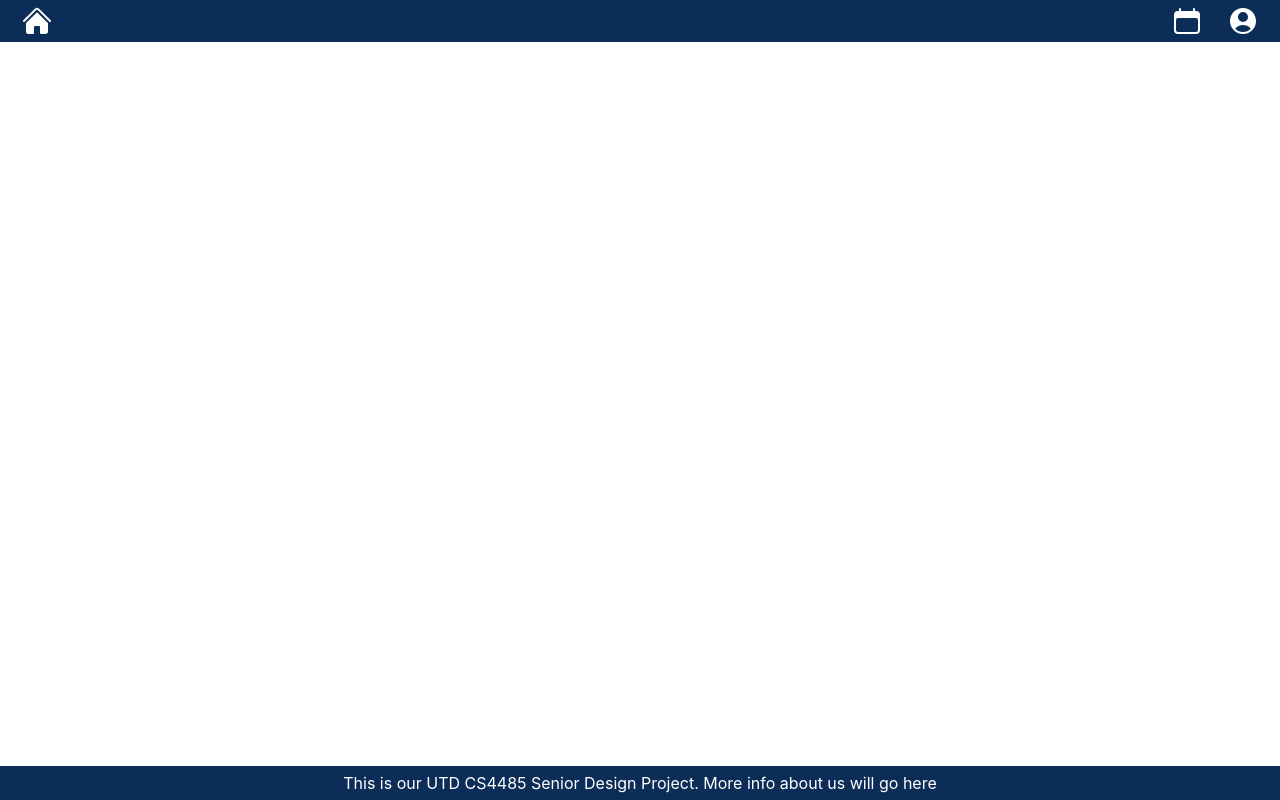
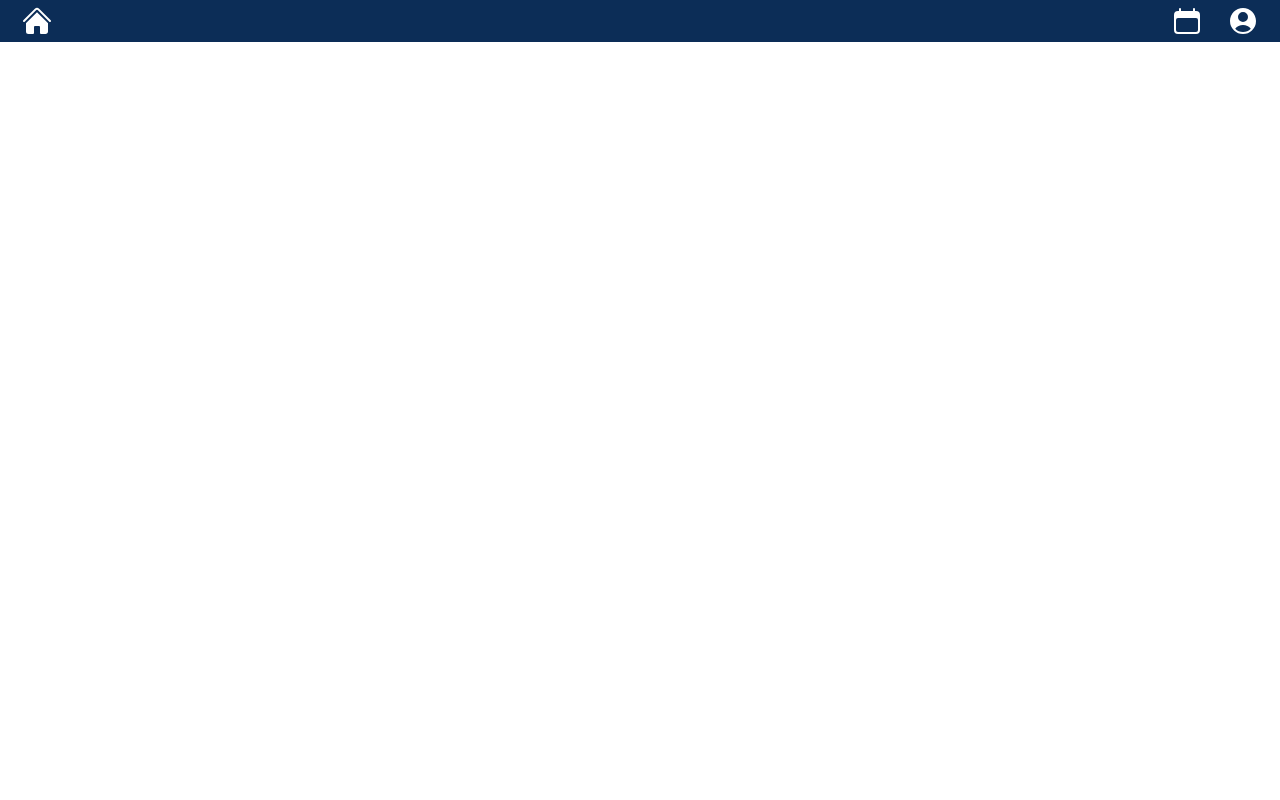
Before and after one commit to nealgandhi/CS4485, a React (Create React App) app in the folder frontend/schedule-planner/: page /uploadTranscript in a window 1280 px wide. Built offline with nearby package versions, Linux system fonts and the light colour scheme.

Commit message:
Fixed Footer bug where it cuts off page

```diff
--- a/frontend/schedule-planner/src/components/Footer.js
+++ b/frontend/schedule-planner/src/components/Footer.js
@@ -6,7 +6,7 @@ function Footer() {
             style={{
                 color: "white",
                 padding: "5px",
-                position: "absolute",
+                position: "flex",
                 width: "100vw",
                 bottom: 0,
             }}
```
